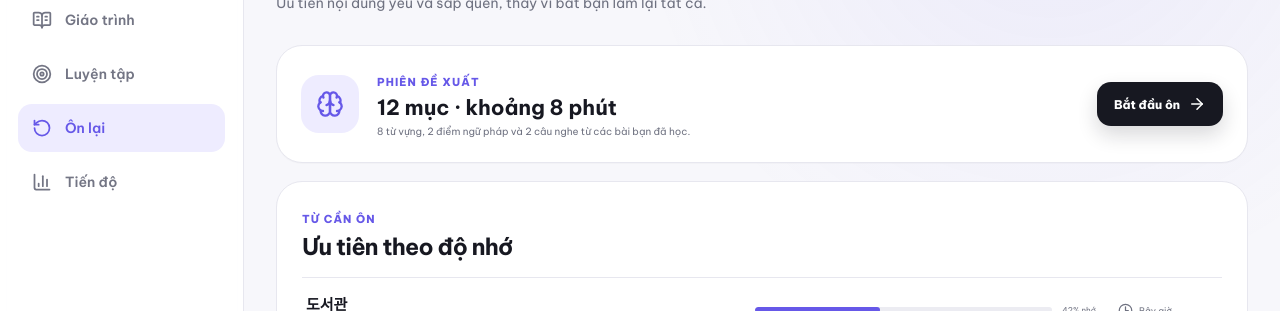
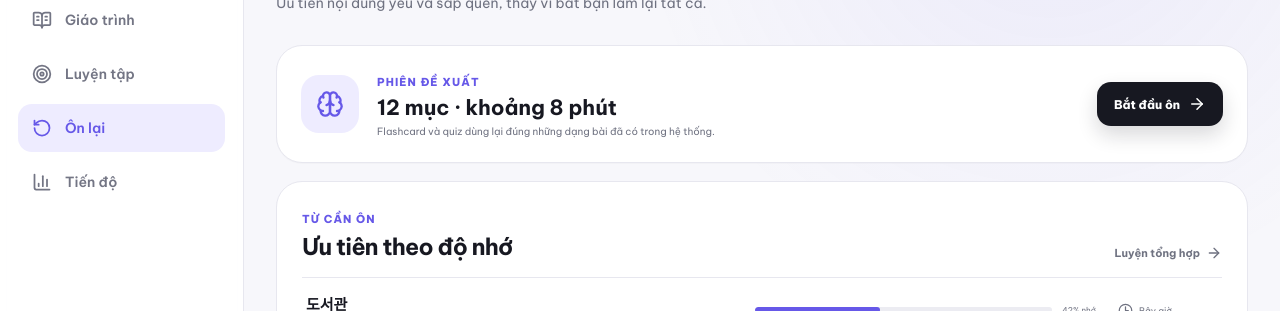
Before and after one commit to phung086/Tieng-Han, a Next.js app: page /review in a window 1280 px wide. Shown: the part 152-463 px from the top of the page. Built offline with nearby package versions, Linux system fonts and the light colour scheme.

Commit message:
feat: connect smart review to study modes

```diff
--- a/src/app/review/page.tsx
+++ b/src/app/review/page.tsx
@@ -1,3 +1,4 @@
+import Link from "next/link";
 import { ArrowRight, Brain, Clock3 } from "lucide-react";
 import { reviewWords } from "@/data/demo";
 
@@ -5,35 +6,22 @@ export default function ReviewPage() {
   return (
     <div className="page">
       <header className="page-header compact">
-        <div>
-          <span className="kicker">ÔN TẬP · 복습</span>
-          <h1>Những gì cần nhớ lại hôm nay</h1>
-          <p>Ưu tiên nội dung yếu và sắp quên, thay vì bắt bạn làm lại tất cả.</p>
-        </div>
+        <div><span className="kicker">ÔN TẬP · 복습</span><h1>Những gì cần nhớ lại hôm nay</h1><p>Ưu tiên nội dung yếu và sắp quên, thay vì bắt bạn làm lại tất cả.</p></div>
       </header>
 
       <section className="review-summary">
         <div className="review-hero-icon"><Brain size={28} /></div>
-        <div>
-          <span className="eyebrow">Phiên đề xuất</span>
-          <h2>12 mục · khoảng 8 phút</h2>
-          <p>8 từ vựng, 2 điểm ngữ pháp và 2 câu nghe từ các bài bạn đã học.</p>
-        </div>
-        <button className="primary-button">Bắt đầu ôn <ArrowRight size={18} /></button>
+        <div><span className="eyebrow">Phiên đề xuất</span><h2>12 mục · khoảng 8 phút</h2><p>Flashcard và quiz dùng lại đúng những dạng bài đã có trong hệ thống.</p></div>
+        <Link className="primary-button" href="/vocabulary">Bắt đầu ôn <ArrowRight size={18} /></Link>
       </section>
 
       <section className="review-list-card">
-        <div className="section-title-row">
-          <div><span className="eyebrow">Từ cần ôn</span><h2>Ưu tiên theo độ nhớ</h2></div>
-        </div>
+        <div className="section-title-row"><div><span className="eyebrow">Từ cần ôn</span><h2>Ưu tiên theo độ nhớ</h2></div><Link href="/practice/quiz">Luyện tổng hợp <ArrowRight size={16} /></Link></div>
         <div className="vocab-list">
           {reviewWords.map((word) => (
             <div className="vocab-row" key={word.ko}>
               <div className="vocab-main"><strong>{word.ko}</strong><span>{word.vi}</span></div>
-              <div className="memory-cell">
-                <div className="memory-track"><span style={{ width: `${word.strength}%` }} /></div>
-                <span>{word.strength}% nhớ</span>
-              </div>
+              <div className="memory-cell"><div className="memory-track"><span style={{ width: word.strength + "%" }} /></div><span>{word.strength}% nhớ</span></div>
               <div className="due-cell"><Clock3 size={15} /> {word.due}</div>
             </div>
           ))}
```
